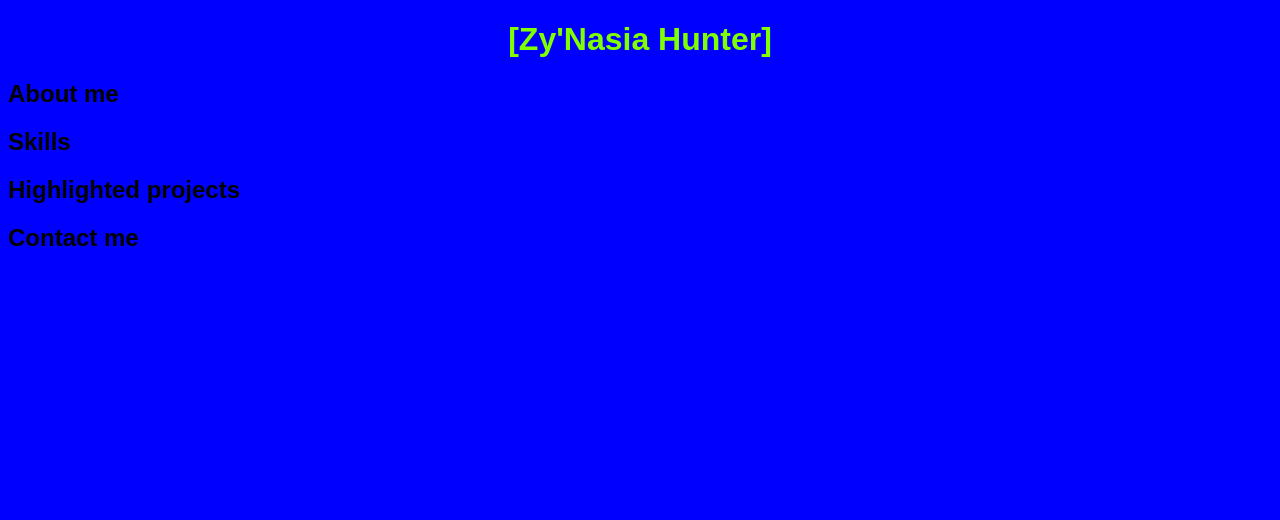
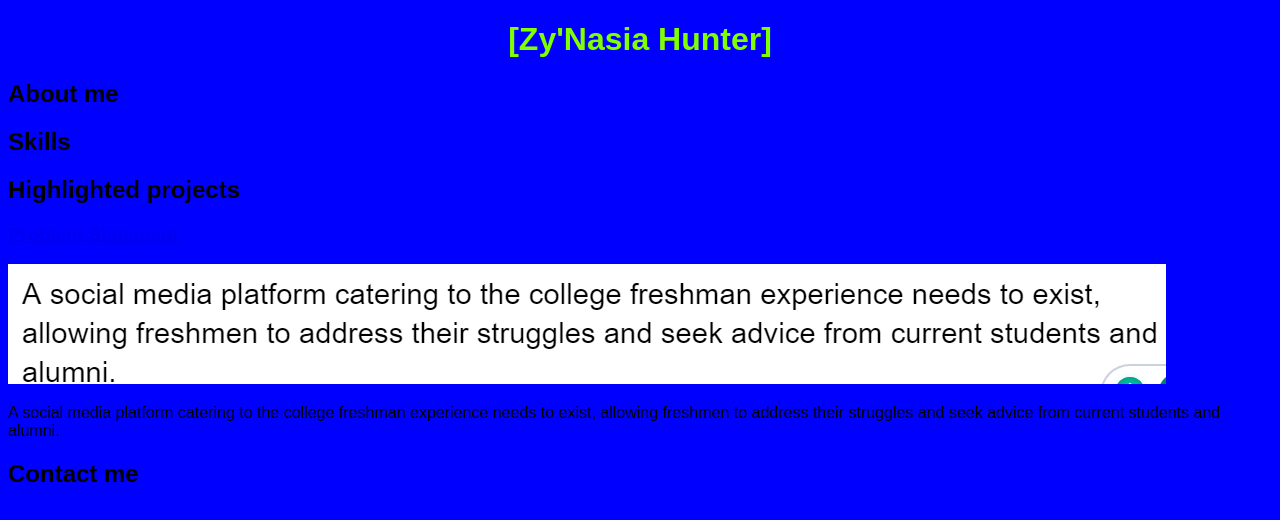
Before and after one commit to zahunter-cse/zahunter-cse.github.io, a plain HTML site: page index.html in a window 1280 px wide. Drawn offline with Linux system fonts and the light colour scheme.

Commit message:
problem statement

```diff
--- a/index.html
+++ b/index.html
@@ -13,7 +13,18 @@
     <div class="skills"></div>
 
     <h2>Highlighted projects</h2>
-    <div class="projects"></div>
+    <div class="projects">
+        <!-- Problem Statement Assignment -->
+        <section class="project">
+            <a href="files/statement.pdf">
+                <h3>Problem Statement</h3>
+            </a>
+            <a href="files/Problem_Statement_r.pdf">
+                <img src="images/Problem_statement_r.png">
+            </a>
+            <p>A social media platform catering to the college freshman experience needs to exist, allowing freshmen to address their struggles and seek advice from current students and alumni. </p>
+        </section>
+    </div>
 
     <h2>Contact me</h2>
     <div class="contact"></div>
```
Also changed, not shown: Images/Problem_statement_r.png (added), 1 other file.
